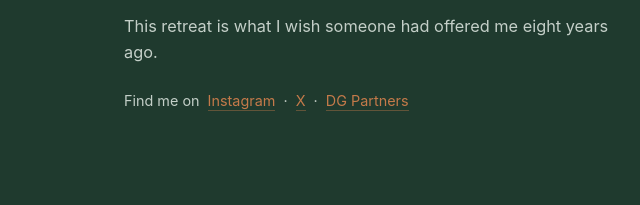
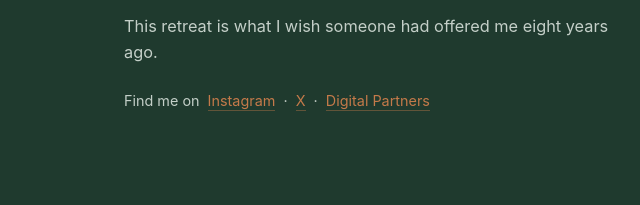
Before and after one commit to antonov86/retreat2026, a plain HTML site: page index.html in a window 1280 px wide. Shown: the part 8952-9157 px from the top of the page, 0-640 px from the left. Drawn offline with Linux system fonts and the light colour scheme.

Commit message:
Rename social link from DG Partners to Digital Partners
Co-Authored-By: Claude Opus 4.7 (1M context) <noreply@anthropic.com>

```diff
--- a/index.html
+++ b/index.html
@@ -917,7 +917,7 @@ src="https://www.facebook.com/tr?id=1336332018551257&ev=PageView&noscript=1"
           &nbsp;·&nbsp;
           <a href="https://x.com/Antonoff_A" target="_blank" rel="noopener" style="color: var(--terra); text-decoration: none; border-bottom: 1px solid rgba(196,122,74,0.4); padding-bottom: 1px;">X</a>
           &nbsp;·&nbsp;
-          <a href="https://dgpartners.eu/about" target="_blank" rel="noopener" style="color: var(--terra); text-decoration: none; border-bottom: 1px solid rgba(196,122,74,0.4); padding-bottom: 1px;">DG Partners</a>
+          <a href="https://dgpartners.eu/about" target="_blank" rel="noopener" style="color: var(--terra); text-decoration: none; border-bottom: 1px solid rgba(196,122,74,0.4); padding-bottom: 1px;">Digital Partners</a>
         </p>
       </div>
       <img src="img/montino/anton.jpeg" alt="Anton Antonov" class="about-img">
```
